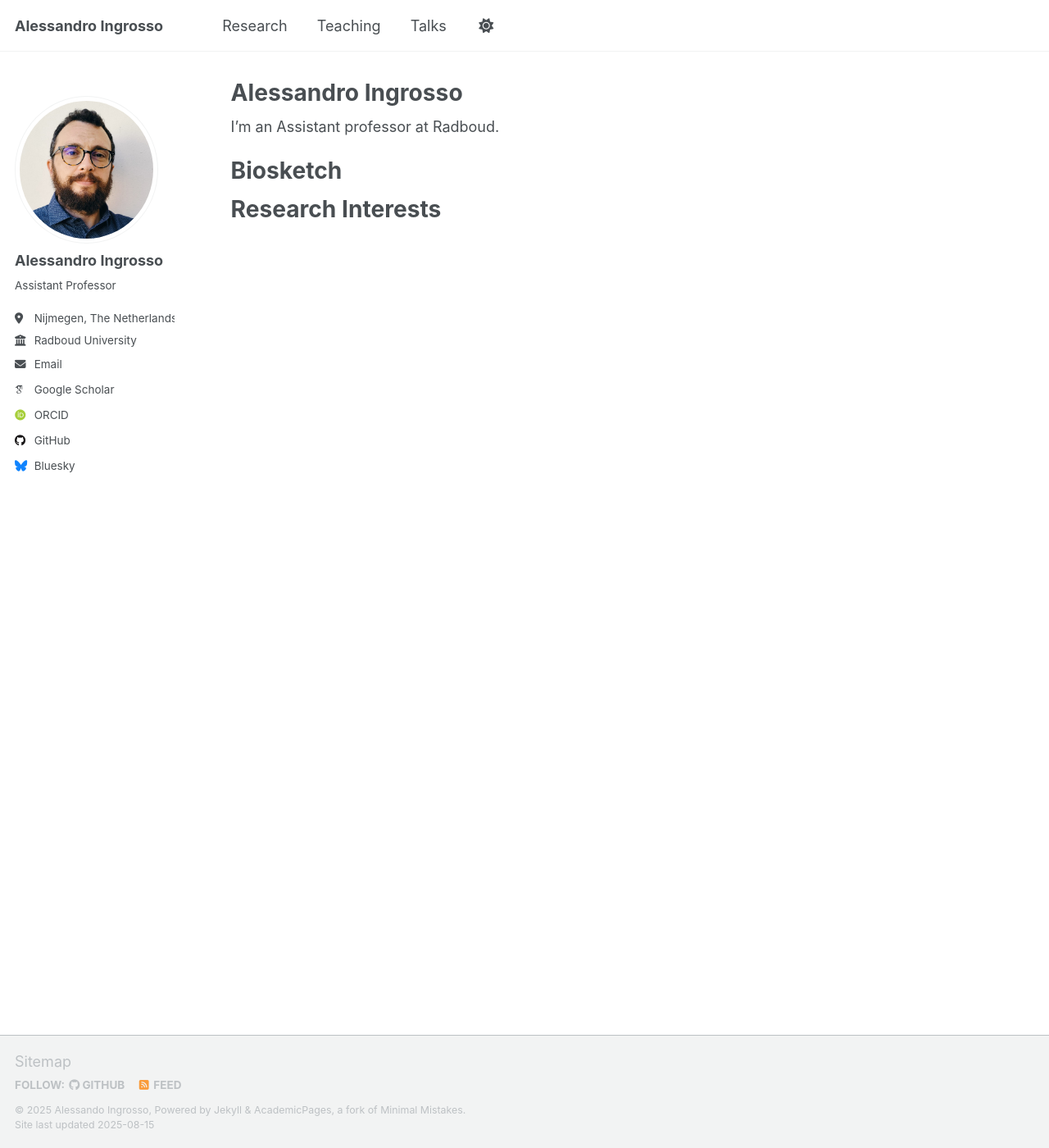
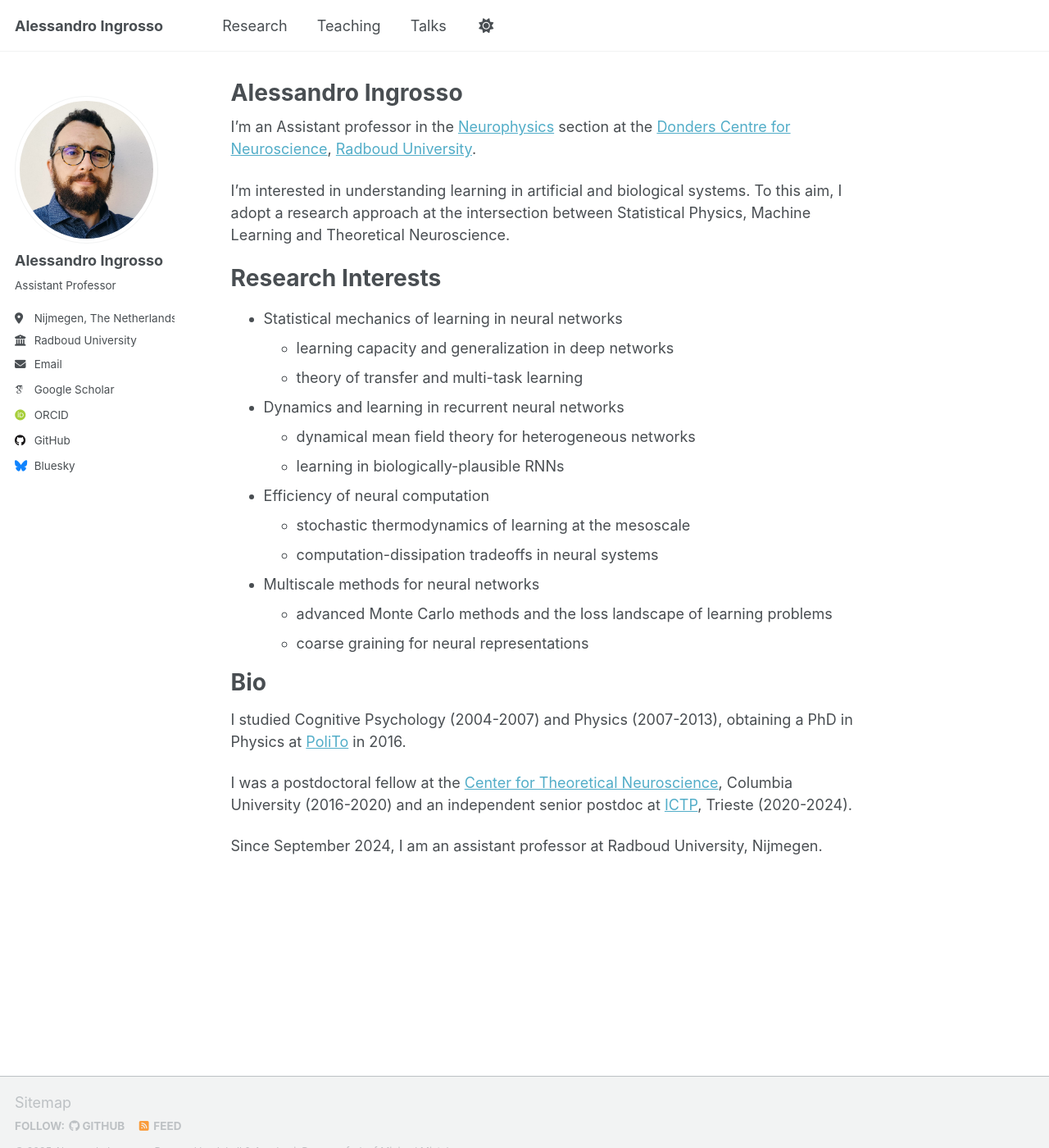
Before and after one commit to aleingrosso/aleingrosso.github.io, a Jekyll site: the page built from _pages/about.md, in a window 1280 px wide and 1400 px high. Shown: the whole window at 82% size. Built offline with Jekyll 4.4.1, drawn with Linux system fonts in a browser that asks for light colours; some web fonts are replaced; a script that is not in the unit is left out.

Commit message:
updated about page

```diff
--- a/_pages/about.md
+++ b/_pages/about.md
@@ -7,10 +7,33 @@ redirect_from:
   - /about.html
 ---
 
-I'm an Assistant professor at Radboud.
+I'm an Assistant professor in the [Neurophysics](https://www.ru.nl/en/education/masters/neurophysics) section at the [Donders Centre for Neuroscience](https://www.ru.nl/en/donders-centre-for-neuroscience), [Radboud University](https://www.ru.nl/en).
 
-Biosketch
-======
+I'm interested in understanding learning in artificial and biological systems. To this aim, I adopt a research approach at the intersection between Statistical Physics, Machine Learning and Theoretical Neuroscience.
 
 Research Interests
 ======
+* Statistical mechanics of learning in neural networks
+  - learning capacity and generalization in deep networks
+  - theory of transfer and multi-task learning
+
+* Dynamics and learning in recurrent neural networks
+  - dynamical mean field theory for heterogeneous networks
+  - learning in biologically-plausible RNNs
+
+* Efficiency of neural computation
+  - stochastic thermodynamics of learning at the mesoscale
+  - computation-dissipation tradeoffs in neural systems
+
+* Multiscale methods for neural networks
+  - advanced Monte Carlo methods and the loss landscape of learning problems
+  - coarse graining for neural representations
+
+Bio
+======
+
+I studied Cognitive Psychology (2004-2007) and Physics (2007-2013), obtaining a PhD in Physics at [PoliTo](https://www.polito.it/en) in 2016.
+
+I was a postdoctoral fellow at the [Center for Theoretical Neuroscience](https://ctn.zuckermaninstitute.columbia.edu/), Columbia University (2016-2020) and an independent senior postdoc at [ICTP](https://www.ictp.it/), Trieste (2020-2024).
+
+Since September 2024, I am an assistant professor at Radboud University, Nijmegen.
```
